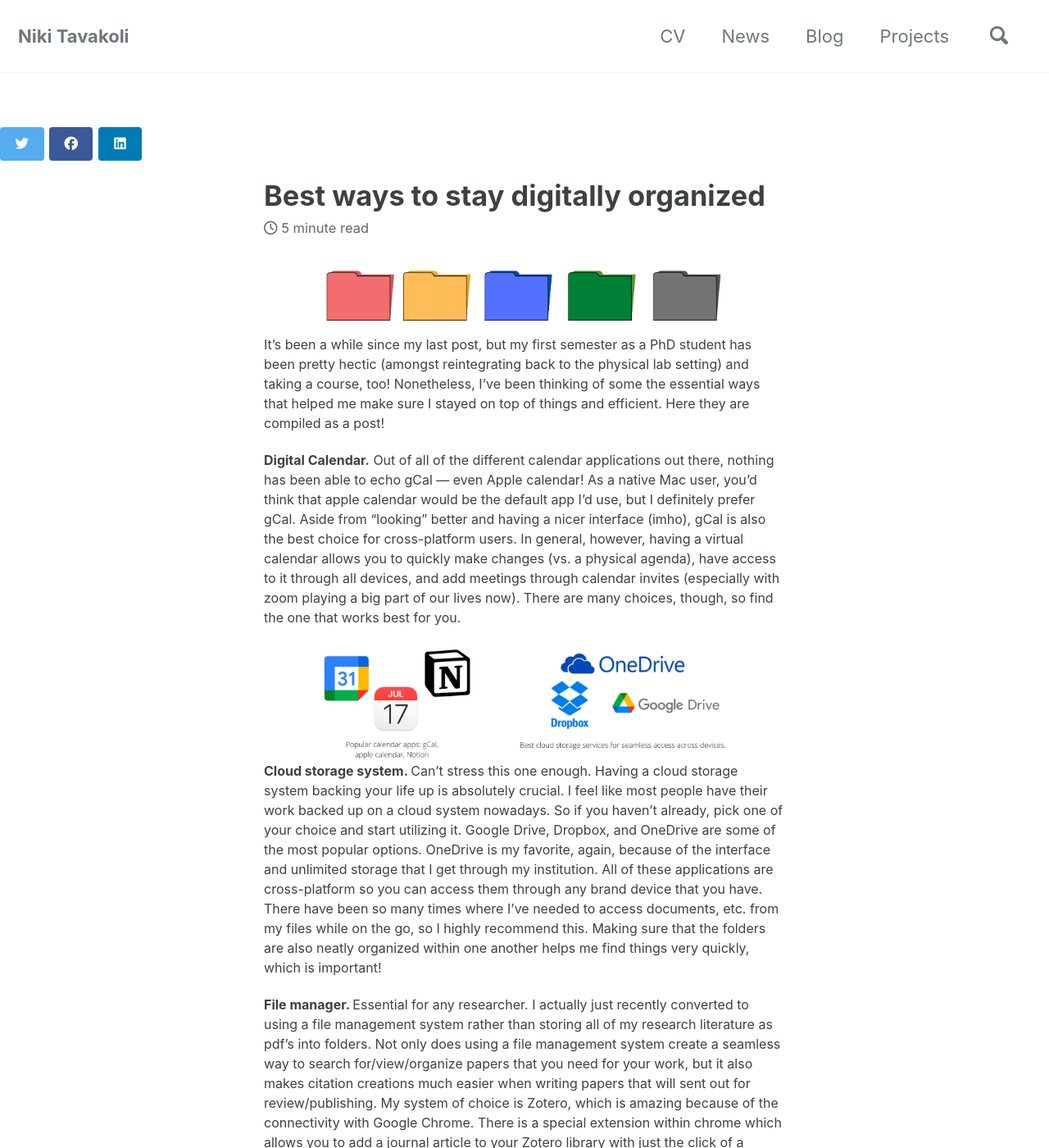
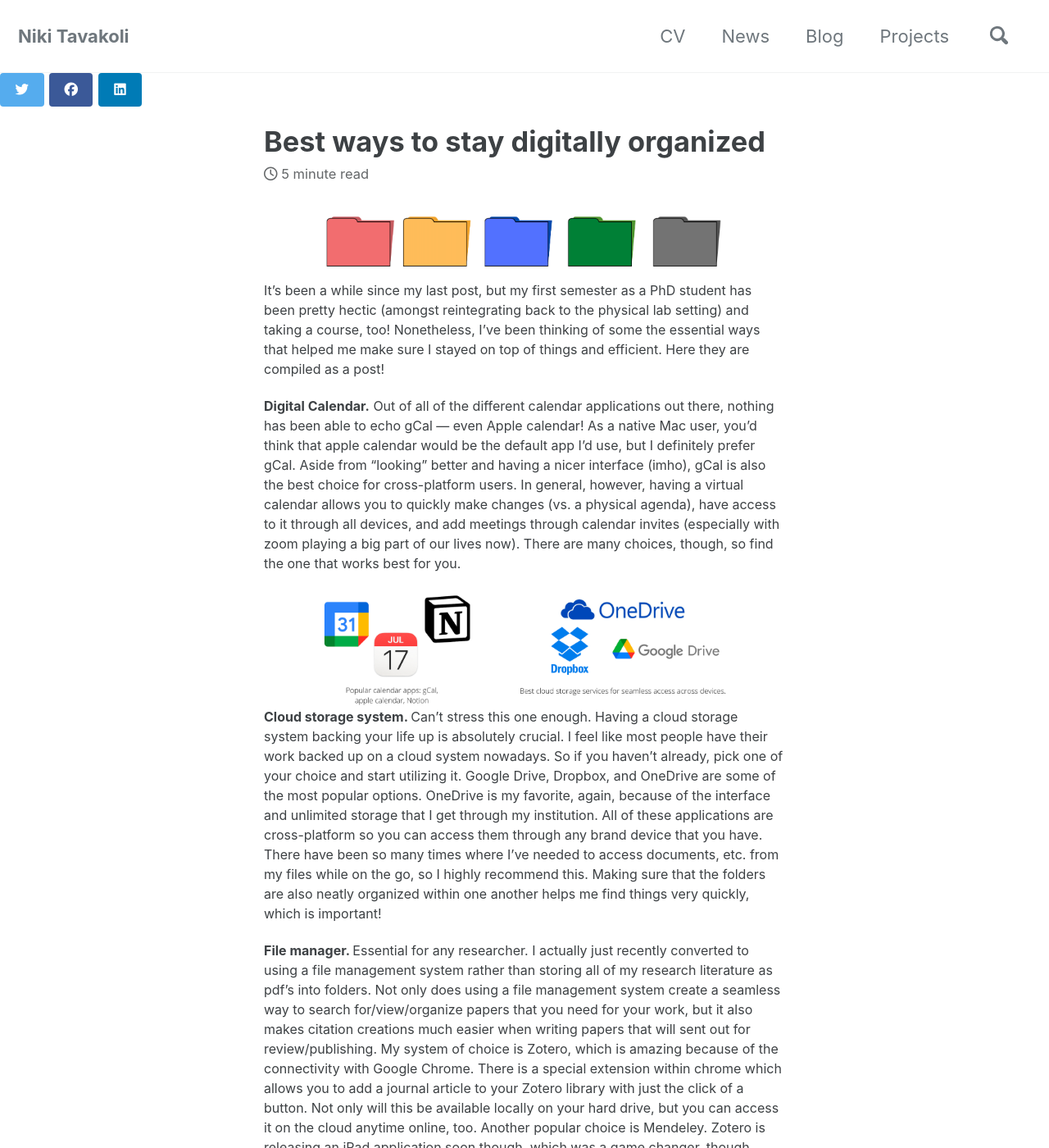
Before and after one commit to nikitavakoli/nikitavakoli.github.io, a Jekyll site: the page built from _posts/2021-12-24-blog4.md, in a window 1280 px wide and 1400 px high. Shown: the whole window at 82% size. Built offline with Jekyll 4.4.1, drawn with Linux system fonts in a browser that asks for light colours; cached includes are drawn as plain includes; nearby versions of some CDN libraries.

Commit message:
Update _page.scss

```diff
--- a/_sass/minimal-mistakes/_page.scss
+++ b/_sass/minimal-mistakes/_page.scss
@@ -250,8 +250,8 @@ body {
    ========================================================================== */
 
 .page__share {
-  margin-top: 2em;
-  padding-top: 1em;
+  /* margin-top: 2em; */
+  /* padding-top: 1em; */
   /* border-top: 1px solid $border-color; */
 
   @include breakpoint(max-width $small) {
@@ -413,7 +413,7 @@ body {
   margin-bottom: 10px;
   padding-top: 2rem;
   font-size: $type-size-6;
-  /* border-top: 1px solid $border-color; */
+  border-top: 1px solid $border-color;
   text-transform: uppercase;
 }
 
@@ -503,7 +503,7 @@ body {
   float: left;
   margin-top: 2em;
   padding-top: 1em;
-  /* border-top: 1px solid $border-color; */
+  border-top: 1px solid $border-color;
 
   @include breakpoint($large) {
     float: right;
```
